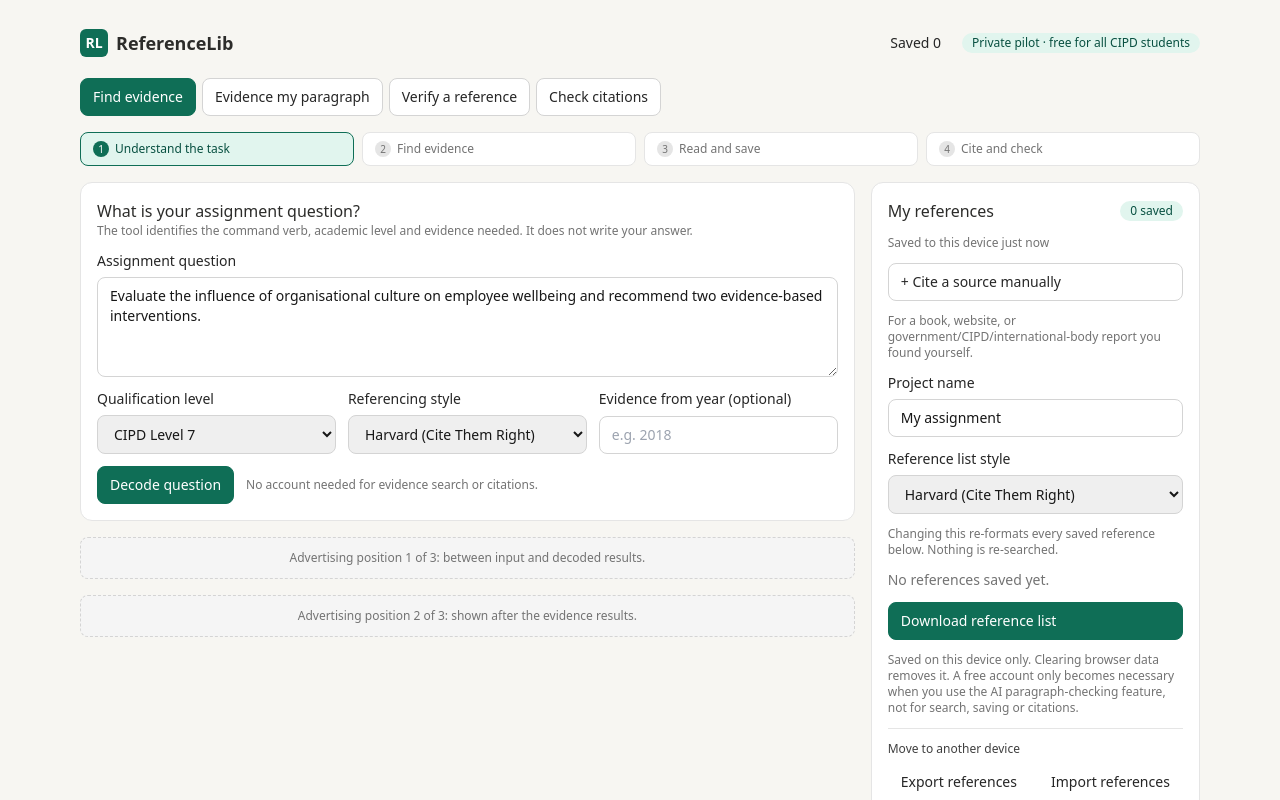
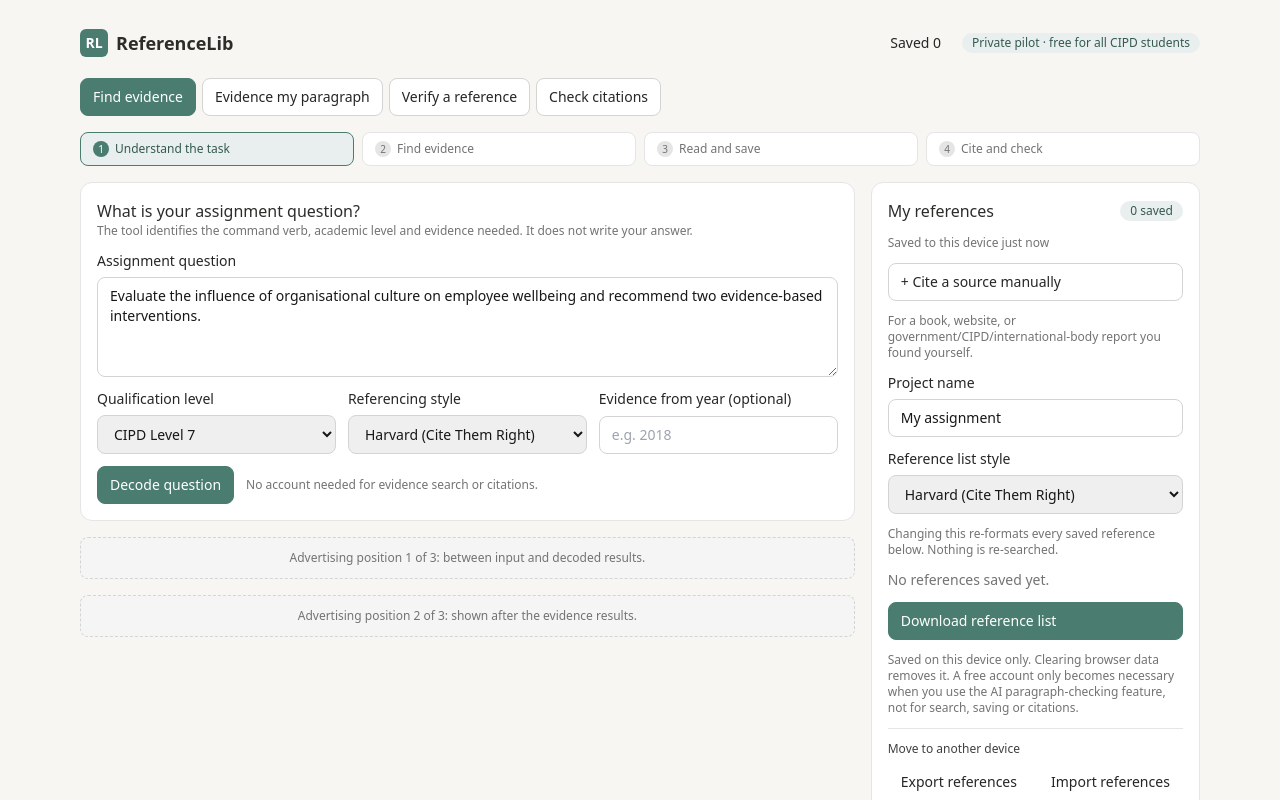
Before and after one commit to christophermccreanor-spec/referencelib, a Next.js app: page / in a window 1280 px wide. Shown: the top 800 px of the page. Built offline with nearby package versions, Linux system fonts and the light colour scheme.

Commit message:
Update tailwind.config.ts

```diff
--- a/tailwind.config.ts
+++ b/tailwind.config.ts
@@ -5,9 +5,9 @@
   theme: {
     extend: {
       colors: {
-        primary: "#0f6e56",
-        "primary-dark": "#085041",
-        "primary-tint": "#e1f5ee",
+        primary: "#4a7c6f",
+        "primary-dark": "#355950",
+        "primary-tint": "#e9efee",
       },
     },
   },
```
